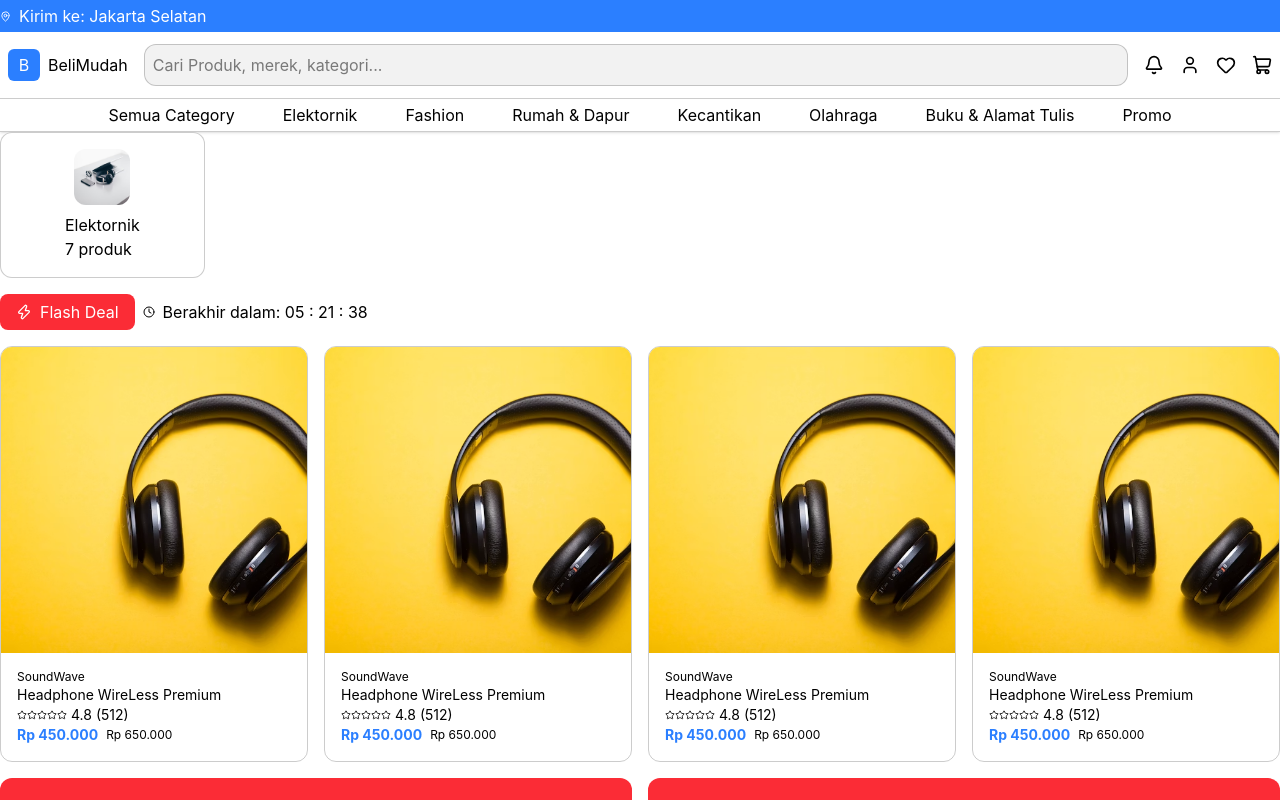
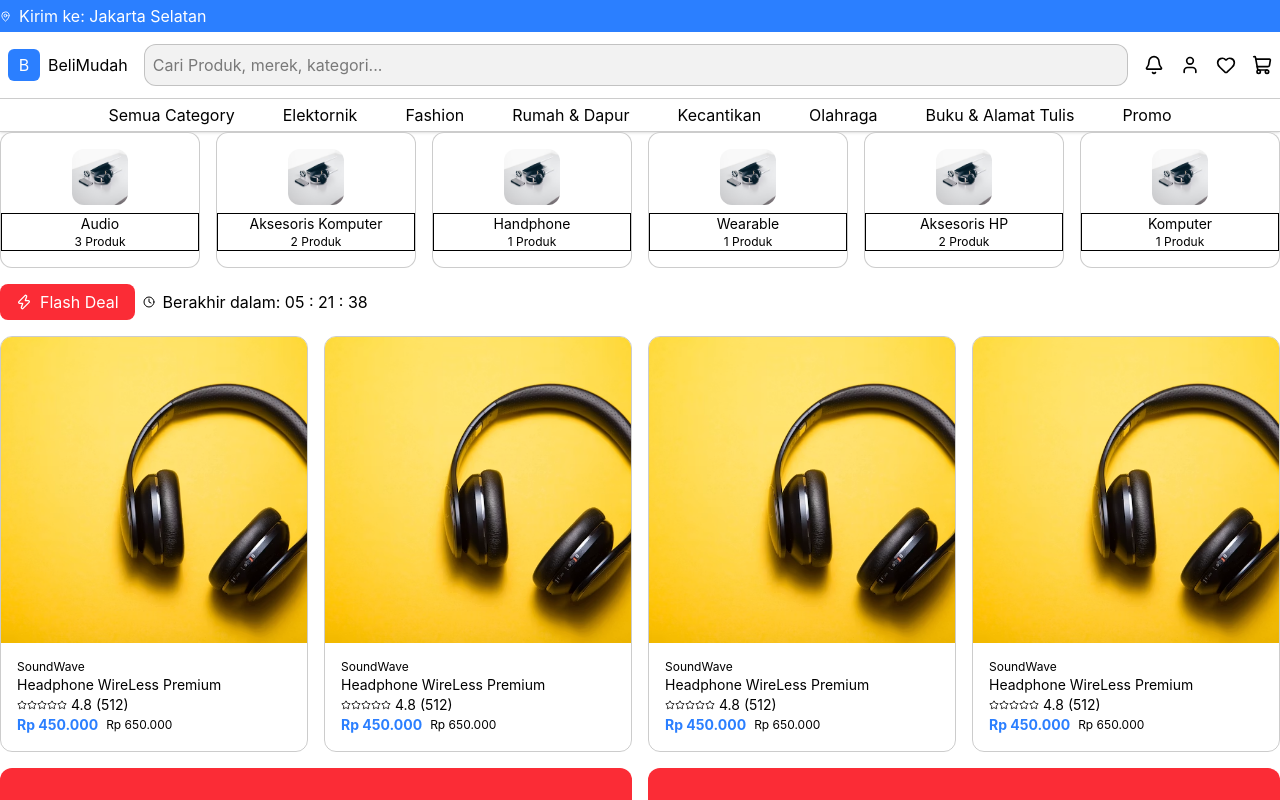
Before and after one commit to zackyrafian/belimudah, a React (Vite) app: page / in a window 1280 px wide. Shown: the top 800 px of the page. Built offline with nearby package versions, Linux system fonts and the light colour scheme.

Commit message:
feat: add dynamic routing for category links

```diff
--- a/src/pages/landing-page.jsx
+++ b/src/pages/landing-page.jsx
@@ -1,24 +1,31 @@
 import { Header } from '../components/header'
 import { Footer } from '../components/footer'
 import { Clock, Star, StarIcon, Zap } from 'lucide-react'
+import { ProductService } from '@/services/product.service'
+import { Link } from 'react-router'
 
-export default function LandingPage(){
+export default function LandingPage() {
+  const categories = ProductService.getCategories(6)
   return (
     <div className="flex flex-col">
       <Header />
 
       <div className='w-7xl m-auto flex flex-col gap-4'>
+        <div className='flex gap-4'>
+          {categories.map((category,index) => (
+            <Link key={index} to={`/browser-product/${category.name.toLowerCase().replaceAll(' ', '-')}`}>
+              <div className='bg-white border border-black/20 rounded-xl py-4 justify-center items-center flex flex-col gap-2'>
+                <div className='w-14 h-14 rounded-xl flex justify-center m-auto'>
+                  <img src="images-1.png" alt="elektronik" className='rounded-xl'/>
+                </div>
+                <div className='min-w-49.5 text-center border flex flex-col items-center justify-center'>
+                  <h3 className='text-sm'>{category.name}</h3>
+                  <p className='text-xs'>{category.total} Produk</p>
+                </div>
+              </div>
+            </Link>
 
-        <div className='flex gap-4'>
-          <div className='bg-white border border-black/20 rounded-xl px-16 py-4 justify-center items-center flex flex-col gap-2'>
-            <div className='w-14 h-14 rounded-xl flex justify-center m-auto'>
-              <img src="images-1.png" alt="elektronik" className='rounded-xl'/>
-            </div>
-            <div>
-              <h3 className=''>Elektornik</h3>
-              <p>7 produk</p>
-            </div>
-          </div>
+          ))}
 
         </div>
 
```
